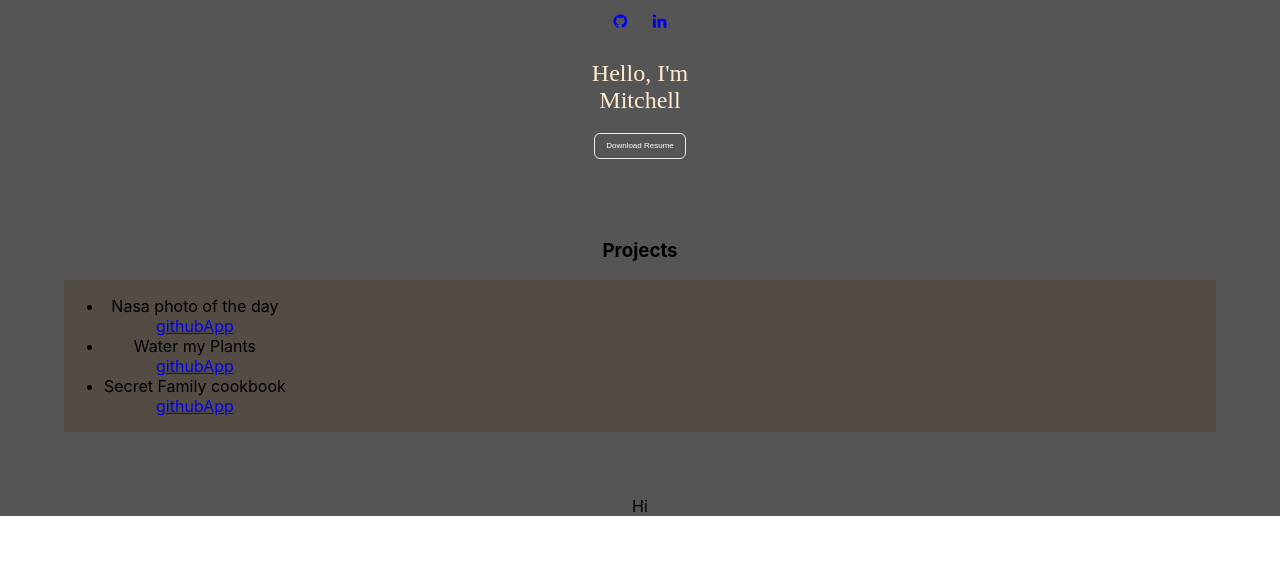
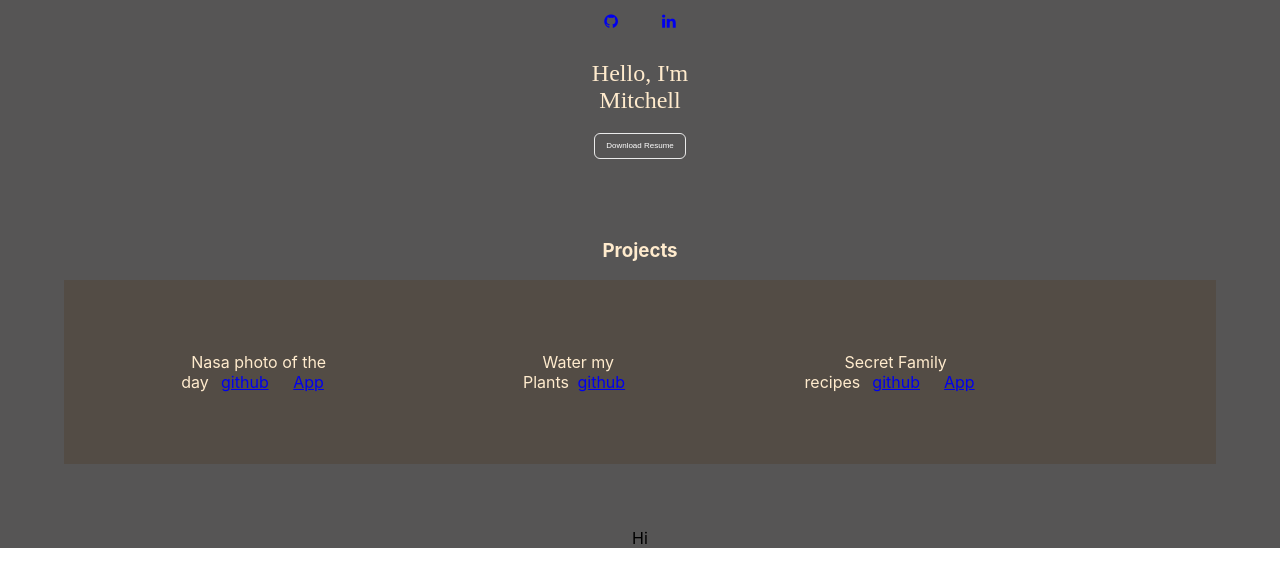
Before and after one commit to Mitchathy/Portfolio, a React (Create React App) app in the folder client/: page / in a window 1280 px wide. Shown: the top 586 px of the page. Built offline with nearby package versions, Linux system fonts and the light colour scheme.

Commit message:
Fixed Flexbox

```diff
--- a/client/src/PortfolioContainer/Projects/Projects.css
+++ b/client/src/PortfolioContainer/Projects/Projects.css
@@ -1,9 +1,23 @@
 .ProjectsContainer{
     background-color: rgb(86, 85, 85);
     margin: 5%;
+    color: blanchedalmond
 }
 .Projects{
     background-color: rgb(83, 76, 69);
     display: flex;
     flex-direction: row;
+    padding: 1rem;
 }
+.project1{
+    margin: 5%;
+}
+.project2{
+    margin: 5%;
+}
+.project3{
+    margin: 5%;
+}
+a{
+    margin: 5%;
+}
--- a/client/src/PortfolioContainer/Projects/Projects.js
+++ b/client/src/PortfolioContainer/Projects/Projects.js
@@ -8,18 +8,17 @@ export default function Projects() {
                 <h3>Projects</h3>
             </div>
             <div className='Projects'>
-                <ul>
-                    <li>Nasa photo of the day</li>
+                    <div className='project1'>Nasa photo of the day
                         <a href='https://github.com/Mitchathy/nasa-photo-of-the-day'>github</a>
                             <a href='https://nasa-photo-of-the-3mmm4jozo-eagleye1144.vercel.app/'>App</a>
-                    <li>Water my Plants</li>
-                        <a href='Water_github'>github</a>
-                            <a href='Water_live'>App</a>
-                    <li>Secret Family cookbook</li>
+                                </div>
+                    <div className='project2'>Water my Plants
+                        <a href='https://github.com/Bulid-Week-Water-My-Plants/back-end'>github</a>
+                            </div>
+                    <div className='project3'>Secret Family recipes
                         <a href='Cookbook_github'>github</a>
-                            <a href='Cookbook_live'>App</a>
-                </ul>
-
+                            <a href='https://secret-recipes-gold.vercel.app/'>App</a>
+                                </div>
             </div>
        </div>
     )
```
